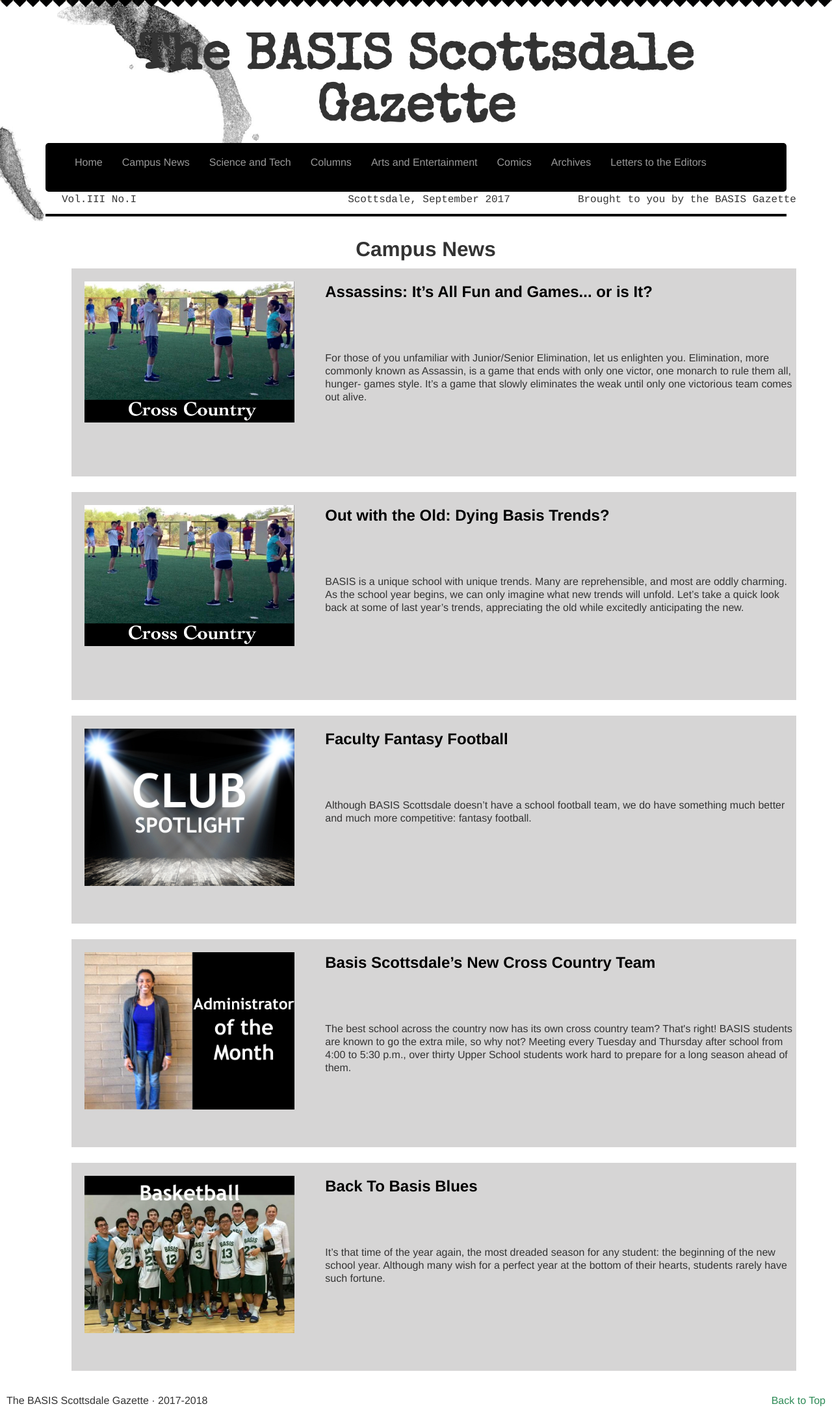
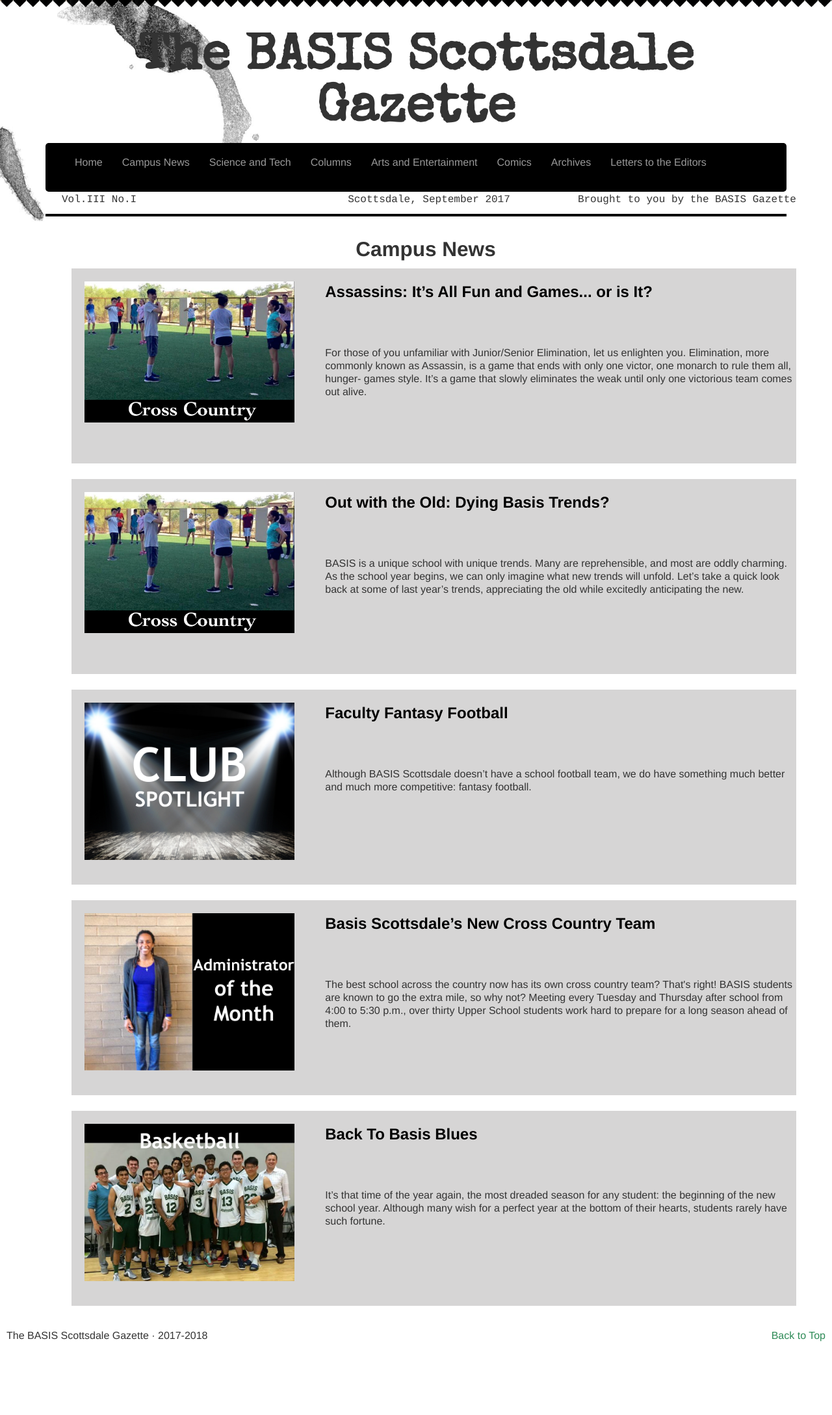
Before and after one commit to Awake99/Awake99.github.io, a Jekyll site: the page built from campus/index.html, in a window 1280 px wide. Shown: the whole page at 65% size. Built offline with Jekyll 4.4.1, drawn with Linux system fonts in a browser that asks for light colours; nearby versions of some CDN libraries; after the commit the page ends 2077 px from its top, so only the background shows below that.

Commit message:
Update index.html

```diff
--- a/campus/index.html
+++ b/campus/index.html
@@ -16,7 +16,7 @@
   position: relative;
   padding: 20px;
   list-style-type: none;
-  min-height: 320px;
+  min-height: 300px;
   background: #D6D5D5;
   border-radius: 0px;
 }
```
